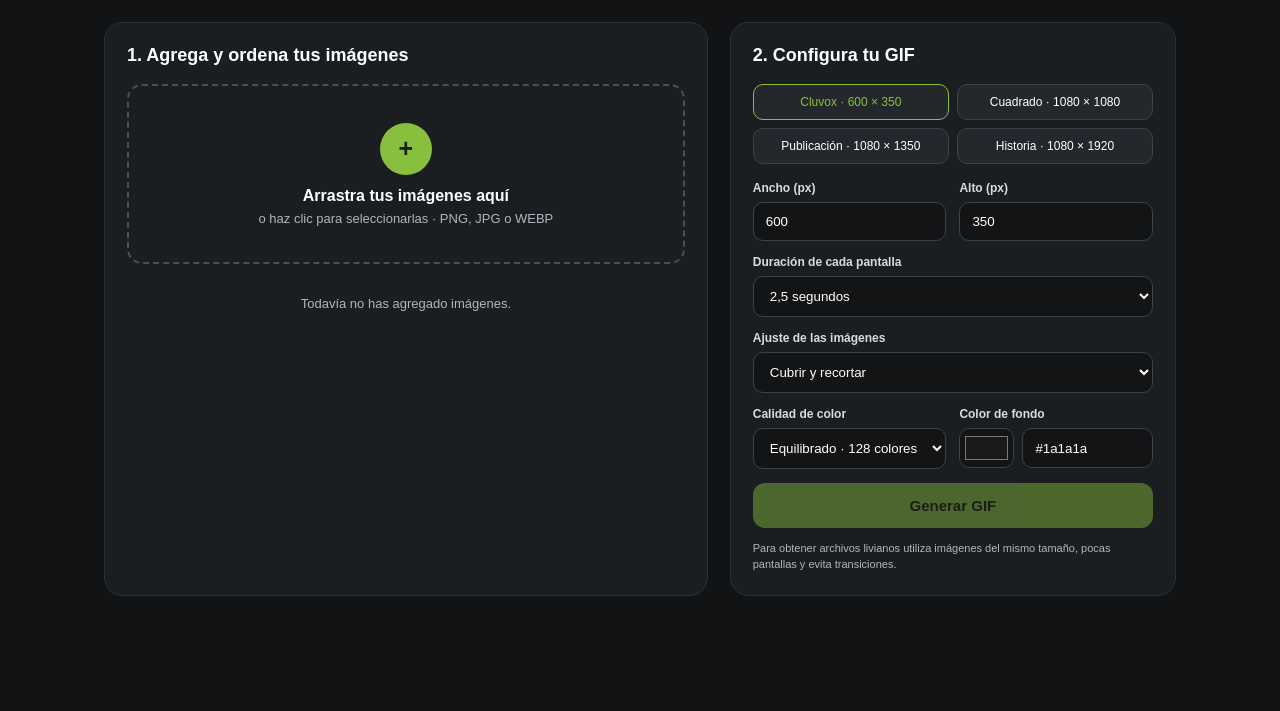
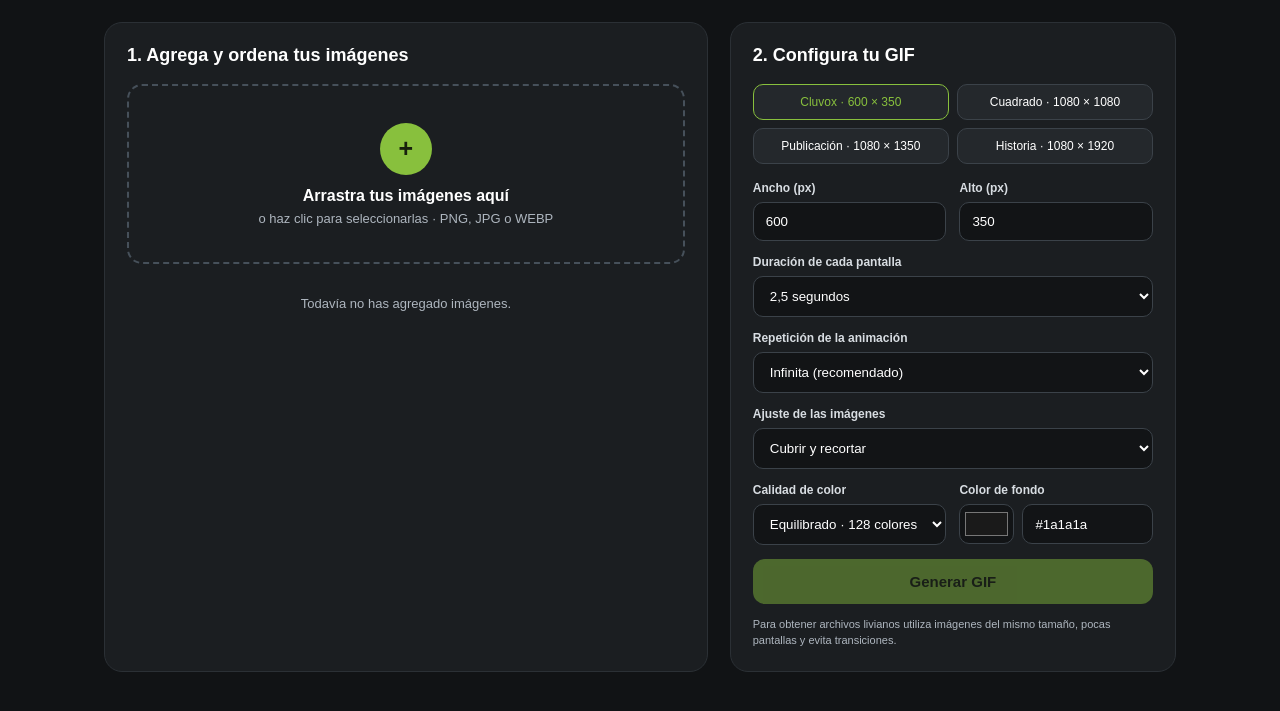
Before and after one commit to sebastotcl/gifmaker, a website: page public/index.html in a window 1280 px wide. Shown: the part 197-908 px from the top of the page. Before the commit the page ends 877 px from the top, so only its background shows below. Drawn offline with Linux system fonts and the light colour scheme.

Commit message:
Add GIF animation loop selector

```diff
--- a/public/index.html
+++ b/public/index.html
@@ -366,6 +366,16 @@ input[type=color]{
             </div>
 
             <div class="field">
+                <label for="loop">Repetición de la animación</label>
+                <select id="loop">
+                    <option value="0" selected>Infinita (recomendado)</option>
+                    <option value="-1">Reproducir una sola vez</option>
+                    <option value="3">Repetir 3 veces adicionales</option>
+                    <option value="5">Repetir 5 veces adicionales</option>
+                </select>
+            </div>
+
+            <div class="field">
                 <label for="mode">Ajuste de las imágenes</label>
                 <select id="mode">
                     <option value="cover">Cubrir y recortar</option>
@@ -558,6 +568,7 @@ generateButton.addEventListener("click",async()=>{
     data.append("width",document.getElementById("width").value);
     data.append("height",document.getElementById("height").value);
     data.append("duration",document.getElementById("duration").value);
+    data.append("loop",document.getElementById("loop").value);
     data.append("mode",document.getElementById("mode").value);
     data.append("colors",document.getElementById("colors").value);
     data.append("background",background.value);
```
